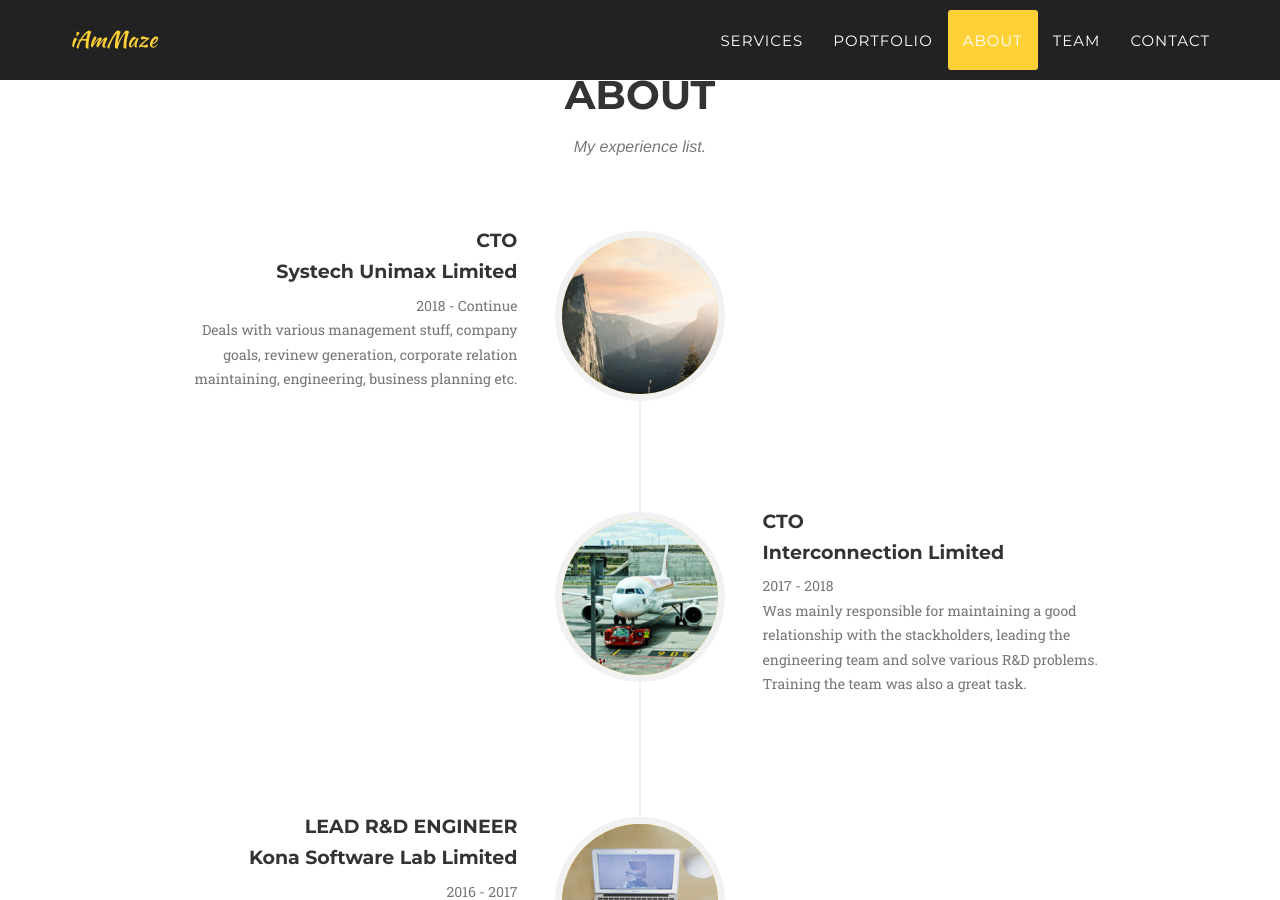
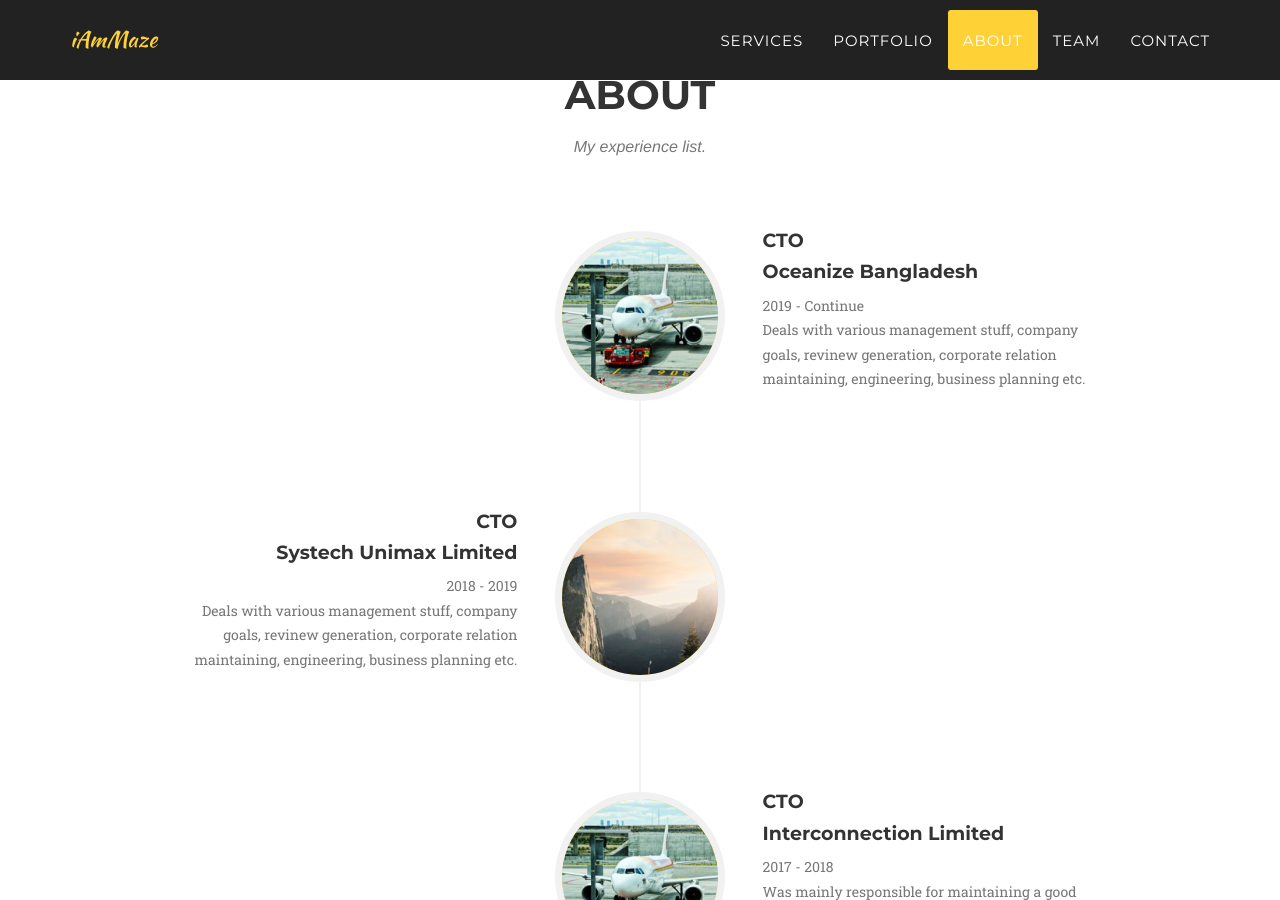
Before and after one commit to mazhar266/portfolio, a Jekyll site: the page built from index.html, in a window 1280 px wide and 900 px high, scrolled down 3925 px. Built offline with Jekyll 4.4.1, drawn with Linux system fonts in a browser that asks for light colours; some web fonts are replaced; some of the changed text lies outside the part shown.

Commit message:
updated the job status

```diff
--- a/_config.yml
+++ b/_config.yml
@@ -11,7 +11,7 @@ description: "ZCE, Full Stack LAMP, Python and MEAN developer, Ruby & JavaEE Lov
 people:
 - name: Trin Salaloy
   pic: 1
-  position: Lead Designer
+  position: MadeFreshly Inc
   social:
     - title: twitter
       url: #
@@ -22,7 +22,7 @@ people:
 
 - name: Steve Wong
   pic: 2
-  position: Lead Marketer
+  position: Joonomy Inc
   social:
     - title: twitter
       url: #
@@ -33,7 +33,7 @@ people:
 
 - name: Tarique Imam
   pic: 3
-  position: Lead Developer
+  position: ST Solutions International LLC
   social:
     - title: twitter
       url: #
--- a/_includes/about.html
+++ b/_includes/about.html
@@ -10,6 +10,21 @@
             <div class="row">
                 <div class="col-lg-12">
                     <ul class="timeline">
+                        <li class="timeline-inverted">
+                                <div class="timeline-image">
+                                    <img class="img-circle img-responsive" src="img/about/2.jpg" alt="">
+                                </div>
+                                <div class="timeline-panel">
+                                    <div class="timeline-heading">
+                                        <h4>CTO</h4>
+                                        <h4 class="subheading">Oceanize Bangladesh</h4>
+                                    </div>
+                                    <div class="timeline-body">
+                                        <p class="text-muted">2019 - Continue</p>
+                                        <p class="text-muted">Deals with various management stuff, company goals, revinew generation, corporate relation maintaining, engineering, business planning etc.</p>
+                                    </div>
+                                </div>
+                            </li>
                         <li>
                             <div class="timeline-image">
                                 <img class="img-circle img-responsive" src="img/about/1.jpg" alt="">
@@ -20,7 +35,7 @@
                                     <h4 class="subheading">Systech Unimax Limited</h4>
                                 </div>
                                 <div class="timeline-body">
-                                    <p class="text-muted">2018 - Continue</p>
+                                    <p class="text-muted">2018 - 2019</p>
                                     <p class="text-muted">Deals with various management stuff, company goals, revinew generation, corporate relation maintaining, engineering, business planning etc.</p>
                                 </div>
                             </div>
```
Also changed, not shown: README.md.
